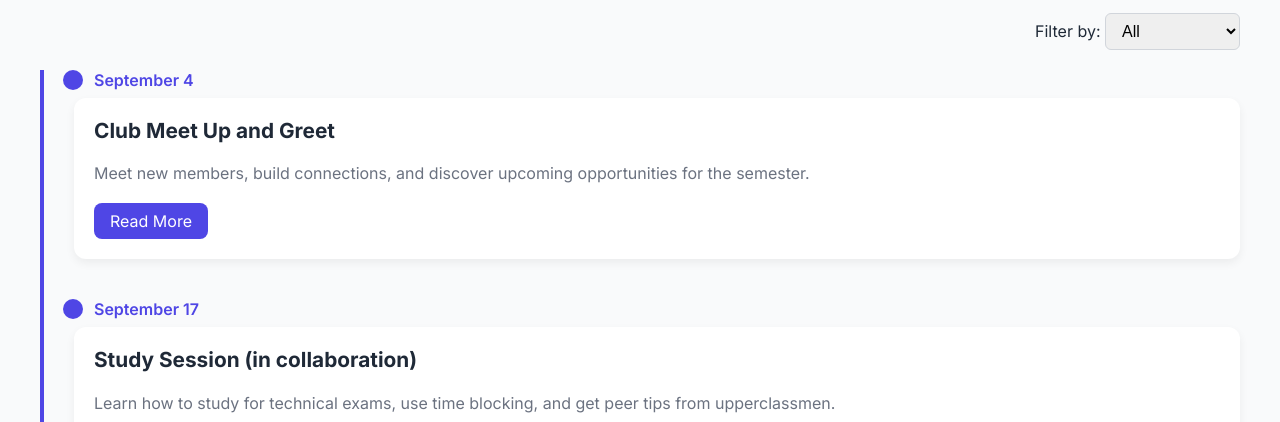
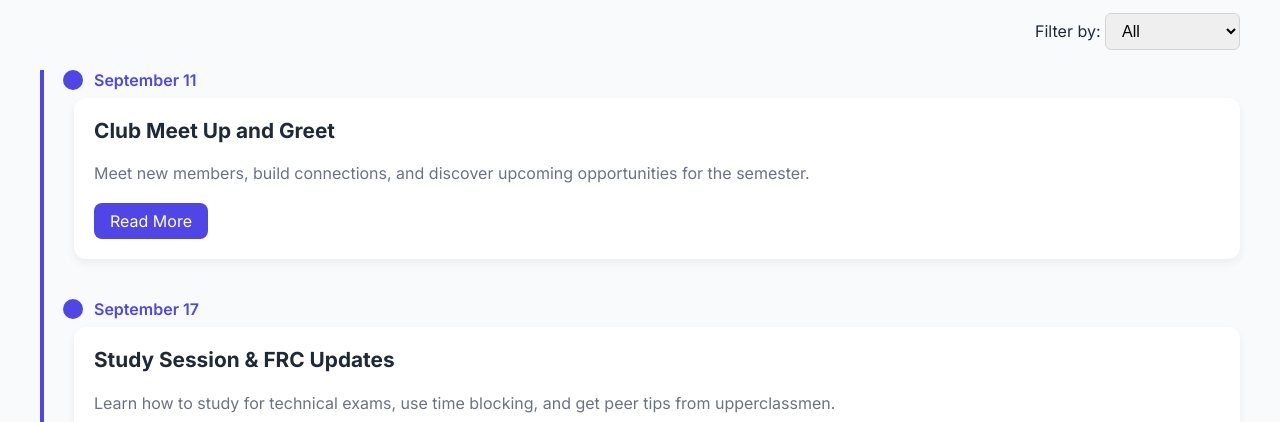
Before and after one commit to blackeffect/mnsbe, a plain HTML site: page Events.html in a window 1280 px wide. Shown: the part 341-763 px from the top of the page. Drawn offline with Linux system fonts and the light colour scheme.

Commit message:
Update Events.html

```diff
--- a/Events.html
+++ b/Events.html
@@ -184,7 +184,7 @@
     <div class="timeline">
 
       <div class="timeline-item">
-        <div class="timeline-date">September 4</div>
+        <div class="timeline-date">September 11</div>
         <div class="timeline-content">
           <h3>Club Meet Up and Greet</h3>
           <p>Meet new members, build connections, and discover upcoming opportunities for the semester.</p>
@@ -205,7 +205,7 @@
       <div class="timeline-item">
         <div class="timeline-date">September 17</div>
         <div class="timeline-content">
-          <h3>Study Session (in collaboration)</h3>
+          <h3>Study Session & FRC Updates</h3>
           <p>Learn how to study for technical exams, use time blocking, and get peer tips from upperclassmen.</p>
           <div class="full-details">
             <ul>
```
